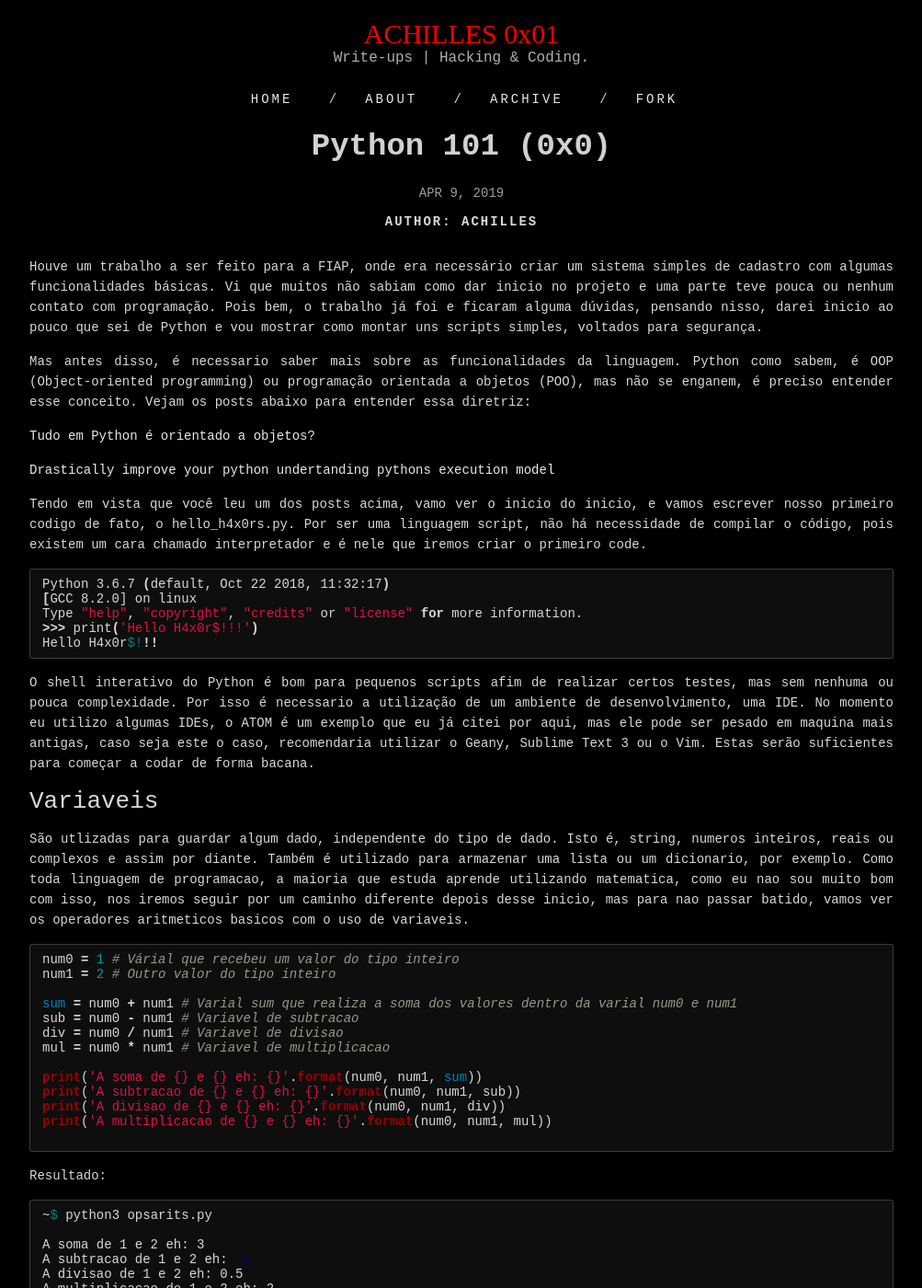
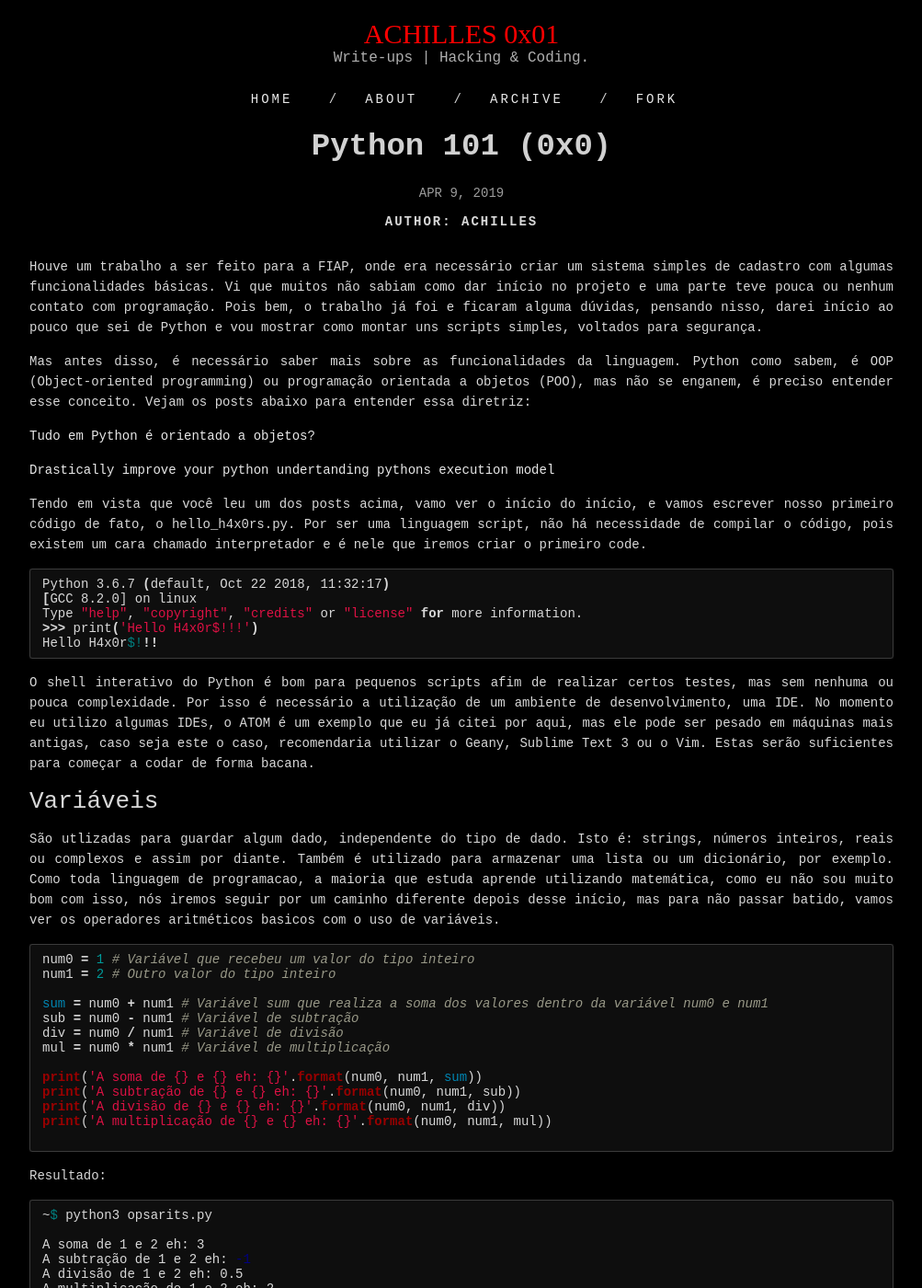
Before and after one commit to Achilles0x01/achilles0x01.github.io, a Jekyll site: the page built from _posts/2019-04-09-python-101-0x01.md, in a window 1280 px wide and 1400 px high. Shown: the whole window at 92% size, without its empty margins (138-1141 px from the left). Built offline with Jekyll 4.4.1, drawn with Linux system fonts in a browser that asks for light colours; nearby versions of some CDN libraries; some web fonts are replaced; some of the changed text lies outside the part shown.

Commit message:
correção

````diff
--- a/_posts/2019-04-09-python-101-0x01.md
+++ b/_posts/2019-04-09-python-101-0x01.md
@@ -4,9 +4,9 @@ title: "Python 101 (0x0)"
 author: Achilles
 ---
 
-Houve um trabalho a ser feito para a FIAP, onde era necessário criar um sistema simples de cadastro com algumas funcionalidades básicas. Vi que muitos não sabiam como dar inicio no projeto e uma parte teve pouca ou nenhum contato com programação. Pois bem, o trabalho já foi e ficaram alguma dúvidas, pensando nisso, darei inicio ao pouco que sei de Python e vou mostrar como montar uns scripts simples, voltados para segurança.
+Houve um trabalho a ser feito para a FIAP, onde era necessário criar um sistema simples de cadastro com algumas funcionalidades básicas. Vi que muitos não sabiam como dar início no projeto e uma parte teve pouca ou nenhum contato com programação. Pois bem, o trabalho já foi e ficaram alguma dúvidas, pensando nisso, darei início ao pouco que sei de Python e vou mostrar como montar uns scripts simples, voltados para segurança.
 
-Mas antes disso, é necessario saber mais sobre as funcionalidades da linguagem. Python como sabem, é OOP (Object-oriented programming) ou programação orientada a objetos (POO), mas não se enganem, é preciso entender esse conceito. Vejam os posts abaixo para entender essa diretriz:
+Mas antes disso, é necessário saber mais sobre as funcionalidades da linguagem. Python como sabem, é OOP (Object-oriented programming) ou programação orientada a objetos (POO), mas não se enganem, é preciso entender esse conceito. Vejam os posts abaixo para entender essa diretriz:
 
 [Tudo em Python é orientado a objetos?][Python Help]
 
@@ -16,7 +16,7 @@ Mas antes disso, é necessario saber mais sobre as funcionalidades da linguagem.
 [Jeff Knupp]: https://jeffknupp.com/blog/2013/02/14/drastically-improve-your-python-understanding-pythons-execution-model/
 
 
-Tendo em vista que você leu um dos posts acima, vamo ver o inicio do inicio, e vamos escrever nosso primeiro codigo de fato, o hello_h4x0rs.py. Por ser uma linguagem script, não há necessidade de compilar o código, pois existem um cara chamado interpretador e é nele que iremos criar o primeiro code.
+Tendo em vista que você leu um dos posts acima, vamo ver o início do início, e vamos escrever nosso primeiro código de fato, o hello_h4x0rs.py. Por ser uma linguagem script, não há necessidade de compilar o código, pois existem um cara chamado interpretador e é nele que iremos criar o primeiro code.
 
 ```shell
 Python 3.6.7 (default, Oct 22 2018, 11:32:17)
@@ -26,26 +26,26 @@ Type "help", "copyright", "credits" or "license" for more information.
 Hello H4x0r$!!!
 ```
 
-O shell interativo do Python é bom para pequenos scripts afim de realizar certos testes, mas sem nenhuma ou pouca complexidade. Por isso é necessario a utilização de um ambiente de desenvolvimento, uma IDE. No momento eu utilizo algumas IDEs, o ATOM é um exemplo que eu já citei por aqui, mas ele pode ser pesado em maquina mais antigas, caso seja este o caso, recomendaria utilizar o Geany, Sublime Text 3 ou o Vim. Estas serão suficientes para começar a codar de forma bacana.
+O shell interativo do Python é bom para pequenos scripts afim de realizar certos testes, mas sem nenhuma ou pouca complexidade. Por isso é necessário a utilização de um ambiente de desenvolvimento, uma IDE. No momento eu utilizo algumas IDEs, o ATOM é um exemplo que eu já citei por aqui, mas ele pode ser pesado em máquinas mais antigas, caso seja este o caso, recomendaria utilizar o Geany, Sublime Text 3 ou o Vim. Estas serão suficientes para começar a codar de forma bacana.
 
-### Variaveis
+### Variáveis
 
-São utlizadas para guardar algum dado, independente do tipo de dado. Isto é, string, numeros inteiros, reais ou complexos e assim por diante. Também é utilizado para armazenar uma lista ou um dicionario, por exemplo. Como toda linguagem de programacao, a maioria que estuda aprende utilizando matematica, como eu nao sou muito bom com isso, nos iremos seguir por um caminho diferente depois desse inicio, mas para nao passar batido, vamos ver os operadores aritmeticos basicos com o uso de variaveis.
+São utlizadas para guardar algum dado, independente do tipo de dado. Isto é: strings, números inteiros, reais ou complexos e assim por diante. Também é utilizado para armazenar uma lista ou um dicionário, por exemplo. Como toda linguagem de programacao, a maioria que estuda aprende utilizando matemática, como eu não sou muito bom com isso, nós iremos seguir por um caminho diferente depois desse início, mas para não passar batido, vamos ver os operadores aritméticos basicos com o uso de variáveis.
 
 
 ```python
-num0 = 1 # Várial que recebeu um valor do tipo inteiro
+num0 = 1 # Variável que recebeu um valor do tipo inteiro
 num1 = 2 # Outro valor do tipo inteiro
 
-sum = num0 + num1 # Varial sum que realiza a soma dos valores dentro da varial num0 e num1
-sub = num0 - num1 # Variavel de subtracao
-div = num0 / num1 # Variavel de divisao
-mul = num0 * num1 # Variavel de multiplicacao
+sum = num0 + num1 # Variável sum que realiza a soma dos valores dentro da variável num0 e num1
+sub = num0 - num1 # Variável de subtração
+div = num0 / num1 # Variável de divisão
+mul = num0 * num1 # Variável de multiplicação
 
 print('A soma de {} e {} eh: {}'.format(num0, num1, sum))
-print('A subtracao de {} e {} eh: {}'.format(num0, num1, sub))
-print('A divisao de {} e {} eh: {}'.format(num0, num1, div))
-print('A multiplicacao de {} e {} eh: {}'.format(num0, num1, mul))
+print('A subtração de {} e {} eh: {}'.format(num0, num1, sub))
+print('A divisão de {} e {} eh: {}'.format(num0, num1, div))
+print('A multiplicação de {} e {} eh: {}'.format(num0, num1, mul))
 
 ```
 Resultado:
@@ -53,30 +53,30 @@ Resultado:
 ~$ python3 opsarits.py
 
 A soma de 1 e 2 eh: 3
-A subtracao de 1 e 2 eh: -1
-A divisao de 1 e 2 eh: 0.5
-A multiplicacao de 1 e 2 eh: 2
+A subtração de 1 e 2 eh: -1
+A divisão de 1 e 2 eh: 0.5
+A multiplicação de 1 e 2 eh: 2
 ```
-Execute o programa acima, você ira notar que python segue a ordem de precedencia para informa o resultado de cada operação. Existem coisas a mais alem das variaveis por ai, vamos abordar o print.
+Execute o programa acima, você irá notar que python segue a ordem de precedência para informa o resultado de cada operação. Existem coisas a mais, além das variáveis por ai.
 
-* print: responsavel por exibir informações na tela do usuario, um resultado.
+* print: responsável por exibir informações na tela do usuário, um resultado.
 * .format: uma formatação que foi embutida na versão de python, facilitando a formatação pra inserir um dado dentro de um resultado que será exibido na tela. Cada chave '{}' é um valor armazenado dentro do format.
 
-Se você executou o programa acima, viu que foi exibido justamente os resultados de uma conta, mas e se utilizar aspas em cada um dos valores das variaveis, num0 e num1?
+Se você executou o programa acima, viu que foi exibido justamente os resultados de uma conta, mas e se utilizar aspas em cada um dos valores das Variáveis, num0 e num1?
 
 ```python
 num0 = '1' # Várial que recebeu um valor do tipo inteiro
 num1 = '2' # Outro valor do tipo inteiro
 
-sum = num0 + num1 # Varial sum que realiza a soma dos valores dentro da varial num0 e num1
-sub = num0 - num1 # Variavel de subtracao
-div = num0 / num1 # Variavel de divisao
-mul = num0 * num1 # Variavel de multiplicacao
+sum = num0 + num1 # variável sum que realiza a soma dos valores dentro da variável num0 e num1
+sub = num0 - num1 # Variável de subtração
+div = num0 / num1 # Variável de divisão
+mul = num0 * num1 # Variável de multiplicação
 
 print('A soma de {} e {} eh: {}'.format(num0, num1, sum))
-print('A subtracao de {} e {} eh: {}'.format(num0, num1, sub))
-print('A divisao de {} e {} eh: {}'.format(num0, num1, div))
-print('A multiplicacao de {} e {} eh: {}'.format(num0, num1, mul))
+print('A subtração de {} e {} eh: {}'.format(num0, num1, sub))
+print('A divisão de {} e {} eh: {}'.format(num0, num1, div))
+print('A multiplicação de {} e {} eh: {}'.format(num0, num1, mul))
 
 ```
 
@@ -91,57 +91,57 @@ TypeError: unsupported operand type(s) for -: 'str' and 'str'
 
 ```
 
-Houve um retorno de erro, onde informa que a partir da linha cinco, o operador de subtracao informa que não é possivel realizar a ação dentro de uma string, pois não há suporte. Isso ocorre para divisao, mas não para multiplicação, o erro que occore em multiplicação, é o mesmo, mas é possivel utilizar este operador para exibir um str (string) diversas vez.
+Houve um retorno de erro, onde informa que a partir da linha cinco, o operador de subtração realiza a ação dentro de uma string, pois não há suporte. Isso ocorre para divisão, mas não para multiplicação, o erro que occore em multiplicação, é o mesmo, mas é possível utilizar este operador para exibir um str (string) diversas vezes.
 
 ```python
 print('A' * 5)
 ```
-A letra 'A' será exibida 5 vezes, percebar que, 'A' é um char (caracter), mas não está sendo concatenado com o numero 5, se eu quiser que 5 vire um char e isso é possivel, é necessario incluir aspas.
+A letra 'A' será exibida 5 vezes, percebar que, 'A' é um char (caracter), mas não está sendo concatenado com o número 5, se eu quiser que 5 vire um char e isso é possível, é necessário incluir aspas.
 
 ```python
 print('A' + '5')
 ```
-Veja que, não é possivel multiplizar string com string, assim como não é possivel realizar a divisao delas. Há limitações quanto a isso no começo do aprendizado, mas você pode ir brincando com os operadores e criando variaveis do tipo de quiser.
+Veja que, não é possível multiplizar string com string, assim como não é possível realizar a divisão delas. Há limitações quanto a isso no começo do aprendizado, mas você pode ir brincando com os operadores e criando variáveis do tipo de quiser.
 
 ### Input
 
-è legal saber que dá pra fazer umas contas, mas ter que alterar a variavel cada vez que há a necessidade de obter um resultado diferente é ums saco. Pra isso, nós podemos solicitar ao usuário que ele informe o numero e o programa realize os calculos.
+É legal saber que dá pra fazer umas contas, mas ter que alterar a variável cada vez que há a necessidade de obter um resultado diferente é ums saco. Pra isso, nós podemos solicitar ao usuário que ele informe o número e o programa se encarrega de realizar os cálculos.
 
 ```python
-num0 = int(input('Informe um numero: '))
-num1 = int(input('Informe o segundo numero: '))
+num0 = int(input('Informe um número: '))
+num1 = int(input('Informe o segundo número: '))
 
 soma = num0 + num1
-divisao = num0 / num1
-subtracao = num0 - num1
-multiplicacao = num0 * num1
+divisão = num0 / num1
+subtração = num0 - num1
+multiplicação = num0 * num1
 
 print('''
 Soma: {}
-Subtracao: {}
-Divisao: {}
-Multiplicacao: {}'''.format(soma, subtracao, divisao, multiplicacao))
+subtração: {}
+divisão: {}
+multiplicação: {}'''.format(soma, subtração, divisão, multiplicação))
 ```
 
-Nosso codigo não mudou muito, adicionamos apenas duas funcoes a mais e nosso print está um pouco diferente.
+Nosso código não mudou muito, adicionamos apenas duas funções a mais e nosso print está um pouco diferente.
 
-* int: declara que o conteudo guardado na varial é do tipo inteiro.
-* input: função responsavel por solicitar ao usuario um dado, que pode depender do tipo da variavel.
-* print com tres aspas: elimina a necessidade de diversos prints na tela, pois opera de forma que, se assemelha a um texto comum e o pular de linha, é realmente um pular de linha.
+* int: declara que o conteúdo guardado na variável é do tipo inteiro.
+* input: função responsável por solicitar ao usuário um dado, que pode depender do tipo da variável.
+* print com tres aspas: elimina a necessidade de diversos prints na tela, se assemelha a um texto comum e o pular de linha, é realmente um pular de linha.
 
 ```shell
 ~$ python3 opsarits.py
-Informe um numero: 5
-Informe o segundo numero: 8
+Informe um número: 5
+Informe o segundo número: 8
 
 Soma: 13
-Subtracao: -3
-Divisao: 0.625
-Multiplicacao: 40
+subtração: -3
+divisão: 0.625
+multiplicação: 40
 
 ```
 
-Para não ficarmos atolados de informações logo no inicio o post fica por aqui, seguiremos essa linha, onde haverá um particionamento de informações. Da uma brincada com as informações acima e se quiser, segue um exemplo de trabalho pedido pela FIAP.
+Para não ficarmos atolados de informações logo no início o post fica por aqui, seguiremos essa linha, onde haverá um particionamento de informações. Da uma brincada com as informações acima e se quiser, segue um exemplo de trabalho pedido pela FIAP.
 
 ```python
 # -*- coding: utf-8 -*-
@@ -250,13 +250,13 @@ def buscar(lista): # Sistema de busca
 
 def sudos(lista): # Exibi a quantidade de usuários no sistema
     # os.system('cls' if os== 'nt' else 'clear')
-    inicio = 0
+    início = 0
 
     for registro in lista:
         if registro[3] == registro[3]:
             print('\nO nível de acesso do usuário {} é {}.'.format(registro[0], registro[2]))
-        inicio  = inicio + 1
-    print('\nTotal de usuários: '+ str(inicio))
+        início  = início + 1
+    print('\nTotal de usuários: '+ str(início))
 
 
 def excluir(lista): # Exclui um usuário do registro
````
Also changed, not shown: other parts of _posts/2019-04-09-python-101-0x01.md (+5 -5 lines).
